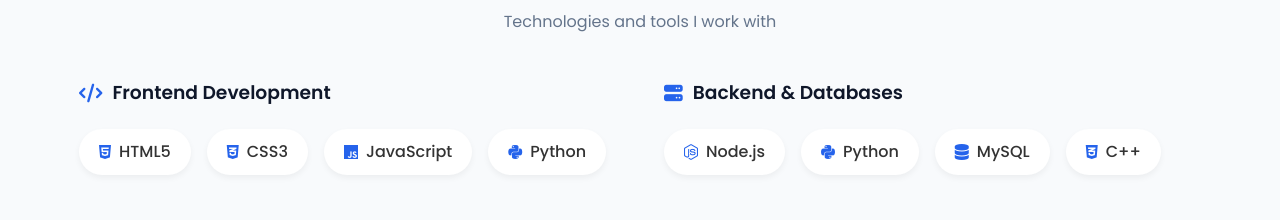
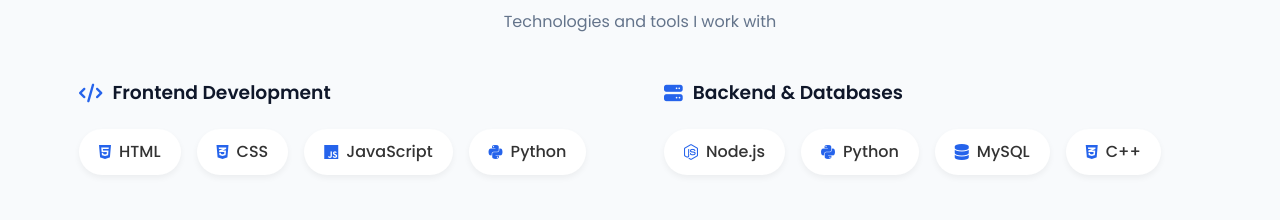
Before and after one commit to kenjilao-20/kenjilao-20, a plain HTML site: page index.html in a window 1280 px wide. Shown: the part 1481-1701 px from the top of the page. Drawn offline with Linux system fonts and the light colour scheme.

Commit message:
Update index.html

```diff
--- a/index.html
+++ b/index.html
@@ -694,8 +694,8 @@
                 <div class="skill-category">
                     <h3><i class="fas fa-code"></i> Frontend Development</h3>
                     <div class="skill-items">
-                        <div class="skill-item"><i class="fab fa-html5"></i> HTML5</div>
-                        <div class="skill-item"><i class="fab fa-css3-alt"></i> CSS3</div>
+                        <div class="skill-item"><i class="fab fa-html5"></i> HTML</div>
+                        <div class="skill-item"><i class="fab fa-css3-alt"></i> CSS</div>
                         <div class="skill-item"><i class="fab fa-js"></i> JavaScript</div>
         		<div class="skill-item"><i class="fab fa-python"></i> Python</div>
                     </div>
```
